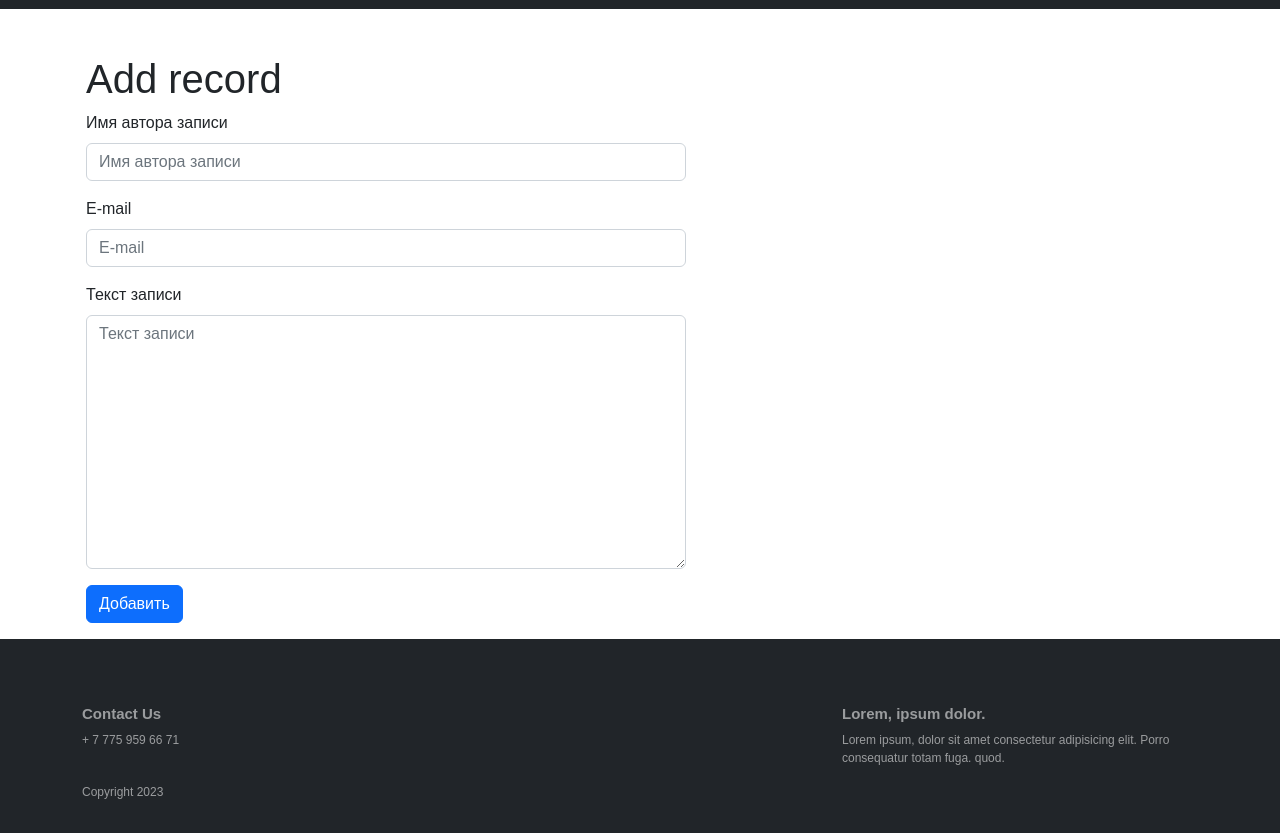
After one commit to ValentinKim531/controlwork_7_valentin_kim, a Django app: page /guestbook/add in a window 1280 px wide. The commit adds this page. Shown: the part 323-1156 px from the top of the page. Run offline with Django 4.2, Linux system fonts and the light colour scheme; some libraries are stand-ins or nearby versions.

Commit message:
Реализовано добавление и редактирование записей, добавлены формы и шаблоны, валидация полей.

```diff
--- /dev/null
+++ b/webapp/forms.py
@@ -0,0 +1,29 @@
+from django import forms
+from django.core.exceptions import ValidationError
+
+from webapp.models import Guestbook
+
+
+class GuestbookForm(forms.ModelForm):
+
+    class Meta:
+        model = Guestbook
+        fields = ("author_name", "mail", "text")
+
+        labels = {
+            "author_name": 'Имя автора записи',
+            "mail": 'E-mail',
+            "text": 'Текст записи',
+        }
+
+    def clean_author_name(self):
+        author_name = self.cleaned_data.get('author_name')
+        if len(author_name) < 2:
+            raise ValidationError("Author name must be longer than 1 character")
+        return author_name
+
+    def clean_mail(self):
+        mail = self.cleaned_data.get("mail")
+        if '@' not in mail:
+            raise ValidationError("Please enter your email address correctly (for example: johnsmith@ups.com.)")
+        return mail
--- a/webapp/templates/base.html
+++ b/webapp/templates/base.html
@@ -18,9 +18,54 @@
 </head>
 
 <body>
+
+    <header>
+        <nav class="navbar navbar-expand-lg bg-dark navbar-dark">
+            <div class="container d-flex">
+                <a class="navbar-brand p-2 flex-fill" href="/"><img src="../../static/img/logo.png" alt="Home"></a>
+                <button class="navbar-toggler" type="button" data-bs-toggle="collapse"
+                    data-bs-target="#navbarSupportedContent" aria-controls="navbarSupportedContent"
+                    aria-expanded="false" aria-label="Переключатель навигации">
+                    <span class="navbar-toggler-icon"></span>
+                </button>
+                <div class="collapse navbar-collapse" id="navbarSupportedContent">
+                    <ul class="navbar-nav me-auto mb-2 mb-lg-0">
+                        <li class="nav-item">
+                            <a class="nav-link" href="{% url 'index' %}">Home</a>
+                        </li>
+                        <li class="nav-item">
+                            <a class="nav-link" href="{% url 'record_add' %}">Add record</a>
+                        </li>
+                    </ul>
+                </div>
+            </div>
+        </nav>
+    </header>
+
     <div class="container content">
         {% block content %}{% endblock %}
     </div>
+
+    <footer class="footer">
+        <div class="container">
+            <div class="row">
+                <div class="col-8 footer-block">
+                    <h5 class="footer-title">Contact Us</h5>
+                    <p class="footer-text">+ 7 775 959 66 71</p>
+                </div>
+                <div class="col-4 footer-block">
+                    <h5 class="footer-title">Lorem, ipsum dolor.</h5>
+                    <p class="footer-text">Lorem ipsum, dolor sit amet consectetur adipisicing elit. Porro consequatur
+                        totam fuga.
+                        quod.</p>
+                </div>
+            </div>
+            <div class="copyright">
+                <p class="copyright-text">Copyright 2023</p>
+            </div>
+        </div>
+        </div>
+    </footer>
 
 
     <script src="https://cdn.jsdelivr.net/npm/bootstrap@5.2.0/dist/js/bootstrap.bundle.min.js"
--- /dev/null
+++ b/webapp/templates/partial/records_form.html
@@ -0,0 +1,7 @@
+{% load django_bootstrap5 %}
+{% csrf_token %}
+{% bootstrap_form form %}
+
+<div class="form_row">
+    {% bootstrap_button button_type="submit" content=button_text %}
+</div>
--- /dev/null
+++ b/webapp/templates/record_add.html
@@ -0,0 +1,9 @@
+{% extends 'base.html' %}
+{% block title %}Product add{% endblock %}
+
+{% block content %}
+<form class="width" action="{% url 'record_add' %}" method="post">
+    <h1 class="title">Add record</h1>
+    {% include 'partial/records_form.html' with button_text='Добавить' %}
+</form>
+{% endblock %}
--- a/webapp/urls.py
+++ b/webapp/urls.py
@@ -1,10 +1,11 @@
 from django.urls import path
 
-from webapp.views.records_view import records_view
+from webapp.views.records_view import records_view, record_add, record_edit
 
 
 urlpatterns = [
     path("", records_view, name='index'),
-    path("guestbook/", records_view)
-
+    path("guestbook/", records_view),
+    path('guestbook/add', record_add, name='record_add'),
+    path('guestbook/<int:pk>/edit', record_edit, name='record_edit')
 ]
--- a/webapp/views/records_view.py
+++ b/webapp/views/records_view.py
@@ -1,5 +1,7 @@
 from django.core.handlers.wsgi import WSGIRequest
-from django.shortcuts import render
+from django.shortcuts import render, redirect, get_object_or_404
+
+from webapp.forms import GuestbookForm
 from webapp.models import Guestbook
 
 
@@ -9,3 +11,45 @@ def records_view(request: WSGIRequest):
         'records': records
     }
     return render(request, 'records.html', context=context)
+
+
+# def delete_product(request, pk):
+#     product = get_object_or_404(Products, pk=pk)
+#     return render(request, 'product_confirm_delete.html', context={'product': product})
+
+
+# def confirm_delete(request, pk):
+#     product = get_object_or_404(Products, pk=pk)
+#     product.delete()
+#     return redirect('products')
+
+def record_add(request: WSGIRequest):
+    if request.method == "GET":
+        form = GuestbookForm()
+        return render(request, 'record_add.html',
+                      context={
+                          'form': form
+                      })
+
+    form = GuestbookForm(data=request.POST)
+    if not form.is_valid():
+        return render(request, 'record_add.html',
+                      context={
+                          'form': form
+                      })
+    else:
+        Guestbook.objects.create(**form.cleaned_data)
+        return redirect('index')
+
+
+def record_edit(request, pk):
+    record = get_object_or_404(Guestbook, pk=pk)
+
+    if request.method == "POST":
+        form = GuestbookForm(request.POST, instance=record)
+        if form.is_valid():
+            record.save()
+            return redirect('index')
+
+    form = GuestbookForm(instance=record)
+    return render(request, 'record_edit_view.html', context={'form': form,'record': record})
```
Also changed, not shown: webapp/templates/record_edit_view.html (added, +9 -0 lines), webapp/templates/records.html (+6 -2 lines).
